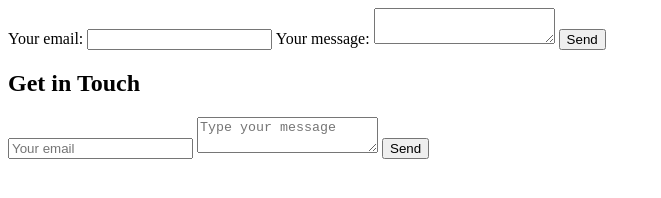
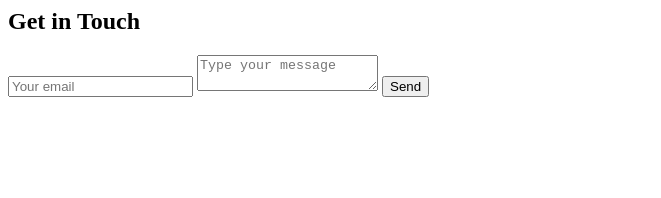
Before and after one commit to LiteSvvitch/contact-page, a plain HTML site: page index.html in a window 1280 px wide. Shown: the whole page, without its empty margins (0-661 px from the left). Drawn offline with Linux system fonts and the light colour scheme.

Commit message:
Update index.html

```diff
--- a/index.html
+++ b/index.html
@@ -1,19 +1,3 @@
-<!-- modify this form HTML and place wherever you want your form -->
-<form
-  action="https://formspree.io/f/mqakylbr"
-  method="POST"
->
-  <label>
-    Your email:
-    <input type="email" name="email">
-  </label>
-  <label>
-    Your message:
-    <textarea name="message"></textarea>
-  </label>
-  <!-- your other form fields go here -->
-  <button type="submit">Send</button>
-</form>
 <div id="contact">
         <h2>Get in Touch</h2>
         <div id="contact-form">
```
